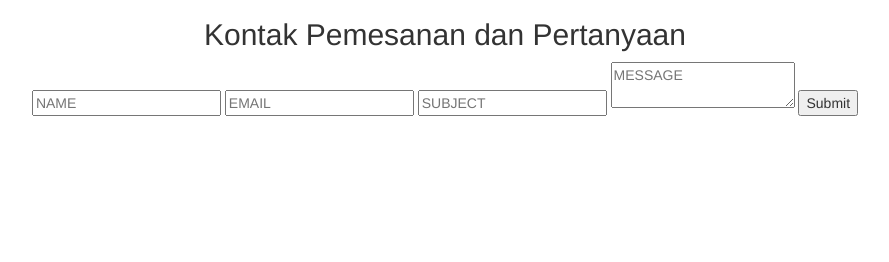
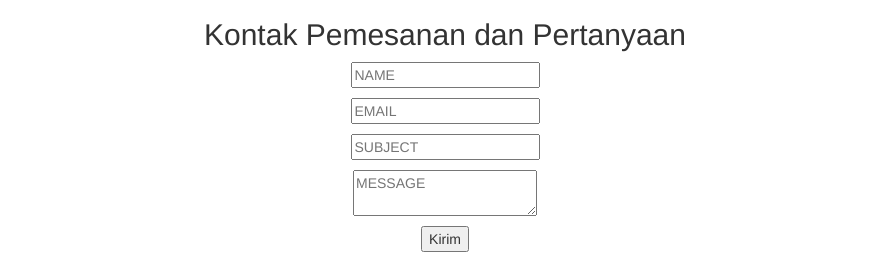
Before and after one commit to greatquality/Web, a plain HTML site: page index.html in a window 1280 px wide. Shown: the part 1574-1836 px from the top of the page, without its empty margins (195-1084 px from the left). Before the commit the page ends 1690 px from the top, so only its background shows below. Drawn offline with nearby package versions, Linux system fonts and the light colour scheme.

Commit message:
Update index.html

```diff
--- a/index.html
+++ b/index.html
@@ -60,11 +60,21 @@
     </p>
   </div>
   <div class='col-md-12'>
+    <p>
     <input class='required' name='name' placeholder='NAME' type='text'>
+    </p>
+    <p>
     <input class='required email' name='email' placeholder='EMAIL' type='text'>
+    </p>
+    <p>
     <input class='required' name='subject' placeholder='SUBJECT' type='text'>
+    </p>
+    <p>
     <textarea class='required' name='message' placeholder='MESSAGE'></textarea>
-    <input class='button white' type='submit'>
+    </p>
+    <p>
+    <input class='button white' type='submit' value='Kirim'>
+    </p>
   </div>
 </form>
     </div>
```
